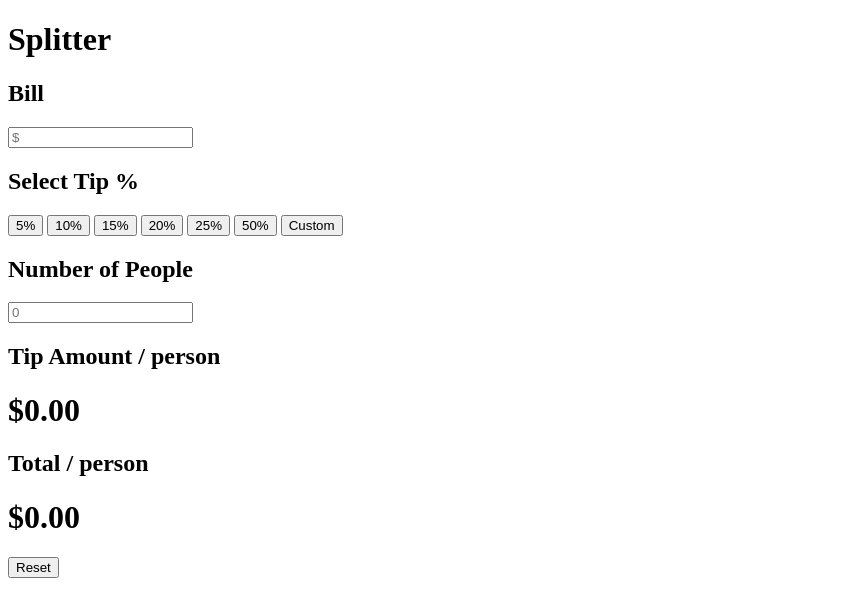
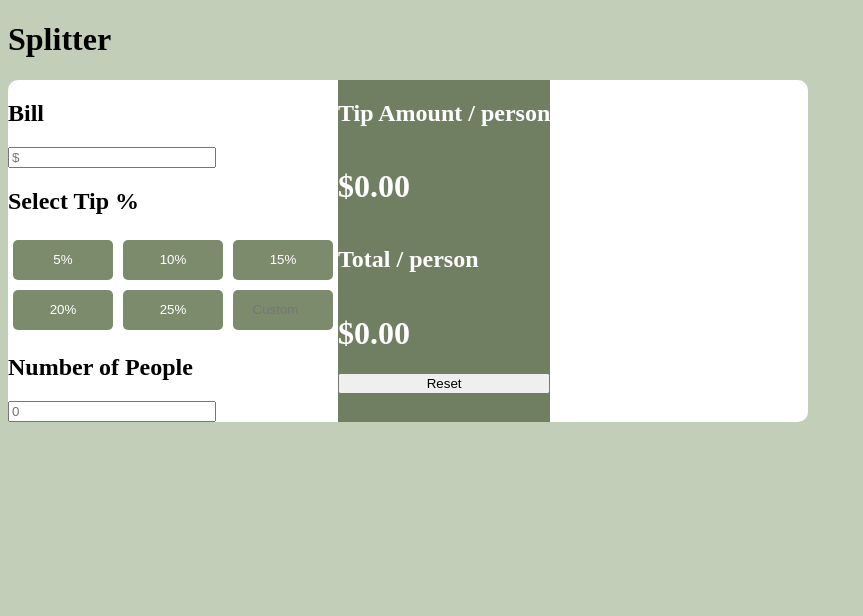
Before and after one commit to spacemapache/tip-calculator, a plain HTML site: page index.html in a window 1280 px wide. Shown: the whole page, without its empty margins (0-863 px from the left). Drawn offline with Linux system fonts and the light colour scheme.

Commit message:
added css styling for tip percentage buttons

```diff
--- a/index.html
+++ b/index.html
@@ -14,13 +14,14 @@
           <h2>Bill</h2>
           <input type="text" placeholder="$" />
           <h2>Select Tip %</h2>
-          <button>5%</button>
-          <button>10%</button>
-          <button>15%</button>
-          <button>20%</button>
-          <button>25%</button>
-          <button>50%</button>
-          <button>Custom</button>
+          <div id="tipPercentage">
+            <button>5%</button>
+            <button>10%</button>
+            <button>15%</button>
+            <button>20%</button>
+            <button>25%</button>
+            <input type="number" placeholder="Custom" id="custom" />
+          </div>
           <h2>Number of People</h2>
           <input type="number" placeholder="0" />
         </div>
--- a/src/style.css
+++ b/src/style.css
@@ -0,0 +1,66 @@
+body {
+  background-color: #c3ceb8;
+}
+
+.container {
+}
+
+.tipApp {
+  display: flex;
+  flex-direction: row;
+  border: none;
+  border-radius: 10px;
+  max-width: 800px;
+  background-color: white;
+}
+
+.bill {
+  display: flex;
+  flex-direction: column;
+}
+
+.bill input {
+  width: 200px;
+}
+
+.bill button {
+  border-radius: 5px;
+  border: none;
+  background-color: #7d8b6d;
+  padding: 5px;
+  margin: 5px;
+  width: 100px;
+  height: 40px;
+  color: white;
+  cursor: pointer;
+}
+
+.bill button:hover {
+  background-color: #c3ceb8;
+}
+
+#tipPercentage {
+  display: grid;
+  grid-template-columns: repeat(3, 1fr);
+}
+
+#custom {
+  border-radius: 5px;
+  border: none;
+  background-color: #7d8b6d;
+  padding: 5px;
+  margin: 5px;
+  width: 90px;
+  height: 30px;
+  color: white;
+  cursor: pointer;
+  text-align: center;
+}
+
+.calculator {
+  display: flex;
+  flex-direction: column;
+  background-color: #707e62;
+  color: white;
+  max-width: 300px;
+}
```
